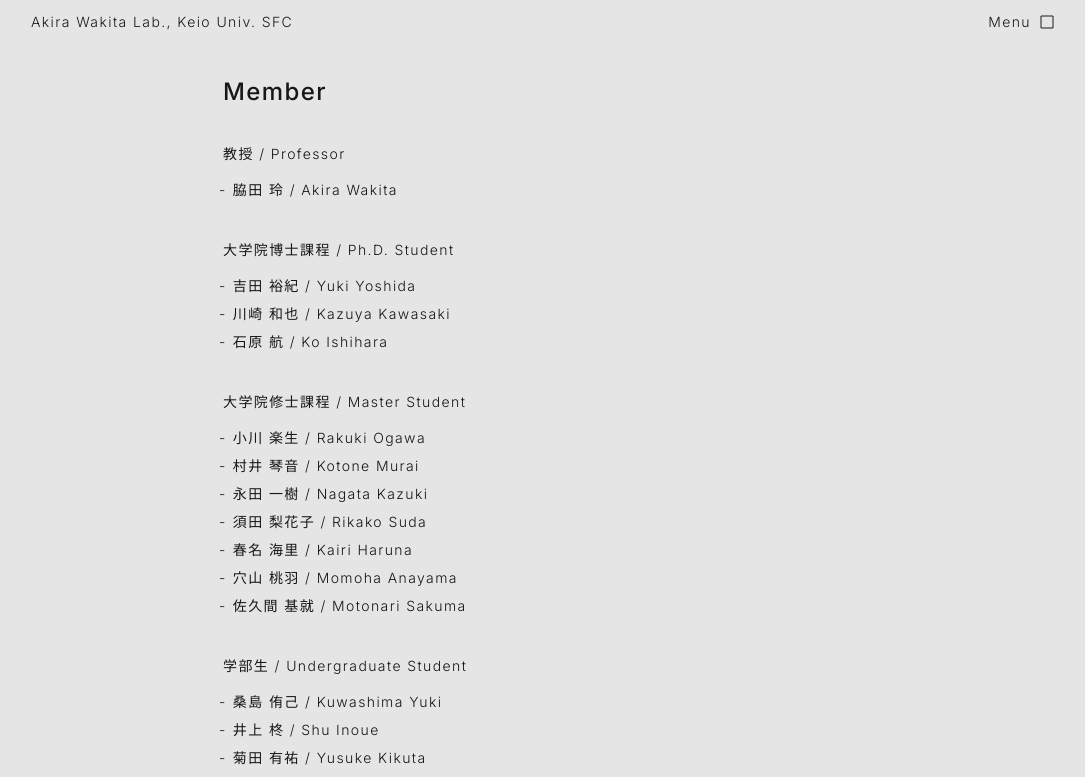
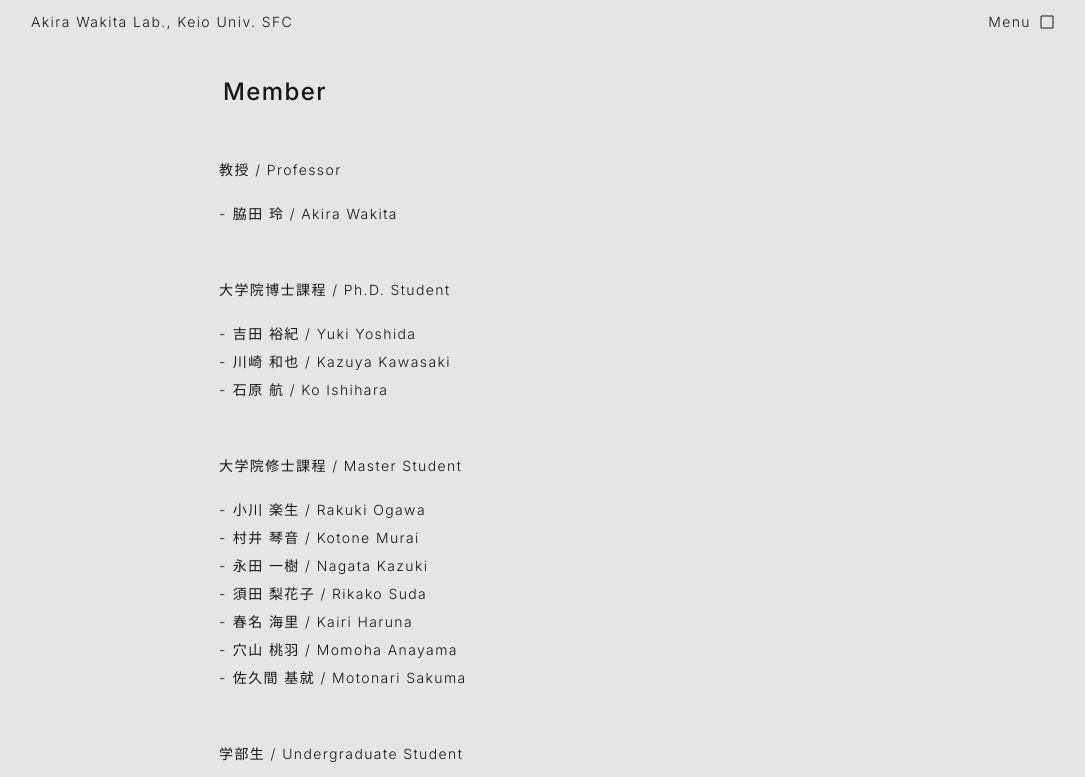
Before and after one commit to wakita-lab/web, a Next.js app: page /member in a window 1280 px wide. Shown: the top 777 px of the page, without its empty margins (101-1186 px from the left). Built offline with nearby package versions, Linux system fonts and the light colour scheme.

Commit message:
fix: adjust layout spacing and structure in MemberPage component

```diff
--- a/src/app/member/page.tsx
+++ b/src/app/member/page.tsx
@@ -21,7 +21,7 @@ export default function MemberPage() {
   }, {} as Record<string, typeof MEMBERS>);
 
   return (
-    <div className="mx-auto mb-24 flex max-w-2xl flex-col justify-center gap-8 px-4 leading-loose">
+    <div className="mx-auto mb-24 flex max-w-2xl flex-col justify-center gap-12 px-4 leading-loose">
       <h1 className="mt-8 bg-accent px-1 text-2xl font-medium">Member</h1>
 
       {roleOrder.map(role => {
@@ -29,8 +29,8 @@ export default function MemberPage() {
         if (members.length === 0) return null;
 
         return (
-          <div key={role}>
-            <h3 className="mb-2 bg-accent px-1">{roleHeadings[role]}</h3>
+          <section className="flex flex-col gap-4" key={role}>
+            <h3 className="bg-accent">{roleHeadings[role]}</h3>
             <ul className="list-hyphen">
               {members.map((member) => (
                 <li key={member.name.en}>
@@ -38,7 +38,7 @@ export default function MemberPage() {
                 </li>
               ))}
             </ul>
-          </div>
+          </section>
         );
       })}
     </div>
```
